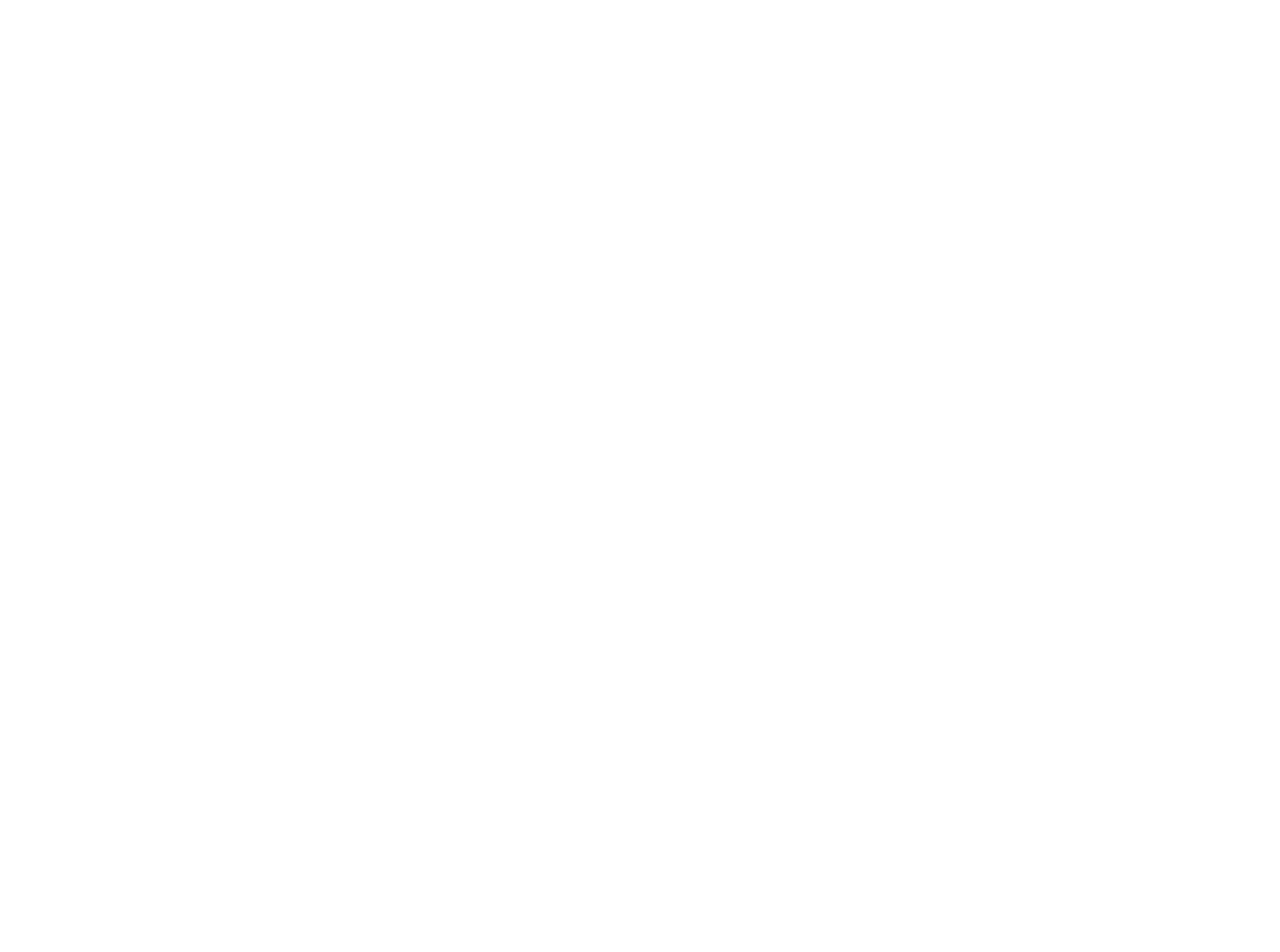
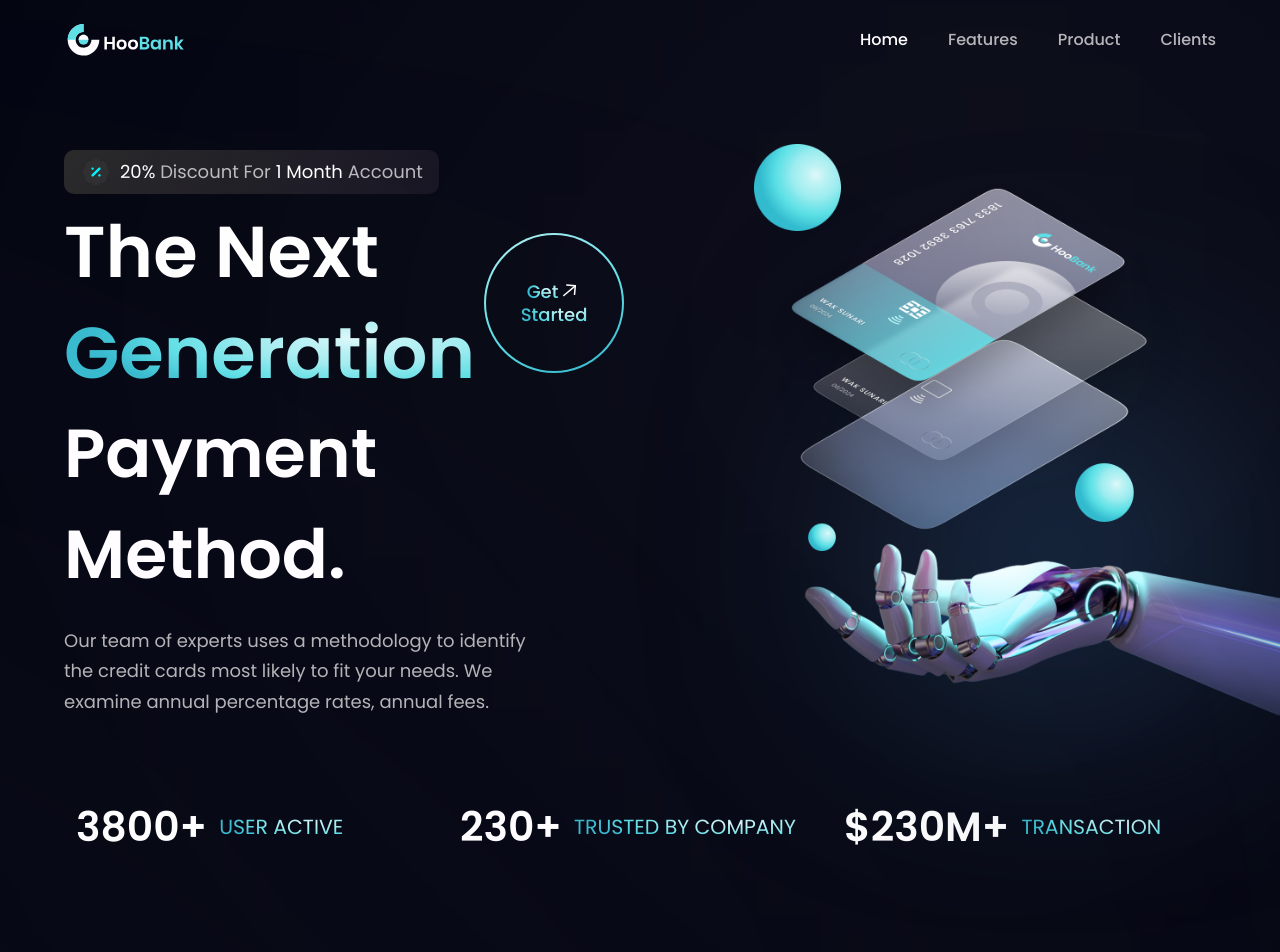
Before and after one commit to engenharia-solucoes/btm_frontend_101, a React (Vite) app: page /Home in a window 1280 px wide. Before the commit this address had no page. Shown: the top 952 px of the page. Before the commit the page ends 800 px from the top, so only its background shows below. Built offline with nearby package versions, Linux system fonts and the light colour scheme.

Commit message:
Animation Test 02 Updated and Routes Configured Fixed

```diff
--- a/package.json
+++ b/package.json
@@ -18,6 +18,8 @@
     "react-redux": "^8.1.1",
     "react-router-dom": "^6.14.1",
     "react-scroll": "^1.8.9",
+    "react-spring": "^9.7.2",
+    "react-typewriter-effect": "^1.1.0",
     "redux": "^4.2.1",
     "swiper": "^10.0.4",
     "zustand": "^4.3.9"
--- a/src/App.jsx
+++ b/src/App.jsx
@@ -14,10 +14,10 @@
         <AnimatePresence>
           <Router>
             <Routes>
-              <Route exact path="/" element={<Home />} />
-              <Route path="/Dashboard/Login" element={<Login />} />
-              <Route path="/Dashboard/Logout" element={<Login />} />
-              <Route path="/Dashboard/*" element={<Sidebar />} />
+              <Route exact path="/Home" element={<Home />} />
+              <Route path="/Login" element={<Login />} />
+              <Route path="/Logout" element={<Login />} />
+              <Route path="/*" element={<Sidebar />} />
             </Routes>
             <BackTopBtn />
           </Router>
--- a/src/components/content/LandingPage/GetStarted.jsx
+++ b/src/components/content/LandingPage/GetStarted.jsx
@@ -4,7 +4,7 @@
 import { arrowUp } from "../../../assets";
 
 const GetStarted = () => (
-  <Link to="/Dashboard/Login" className={`${styles.flexCenter} w-[140px] h-[140px] rounded-full bg-blue-gradient p-[2px] cursor-pointer`}>
+  <Link to="/Login" className={`${styles.flexCenter} w-[140px] h-[140px] rounded-full bg-blue-gradient p-[2px] cursor-pointer`}>
     <div className={`${styles.flexCenter} flex-col bg-primary w-[100%] h-[100%] rounded-full`}>
       <div className={`${styles.flexStart} flex-row`}>
         <p className="font-poppins font-medium text-[18px] leading-[23.4px]">
--- a/src/components/content/LandingPage/Stats.jsx
+++ b/src/components/content/LandingPage/Stats.jsx
@@ -1,12 +1,59 @@
+import { useEffect, useState } from 'react';
+import styles from "../../../style";
 import { stats } from "../../../Data";
-import styles from "../../../style";
+import { motion } from 'framer-motion';
 
-const Stats = () => (
+const Stats = () => {
+
+  const [currentStatIndex, setCurrentStatIndex] = useState(0);
+  const [visibleText, setVisibleText] = useState('');
+
+  useEffect(() => {
+
+    let timeout;
+
+    const typeText = () => {
+
+      const currentStat = stats[currentStatIndex];
+      const { value } = currentStat;
+
+      if (visibleText.length < value.length) {
+        setVisibleText(value.slice(0, visibleText.length + 1));
+        timeout = setTimeout(typeText, 100);
+      } else if (visibleText === value && visibleText.length === value.length) {
+        timeout = setTimeout(() => {
+          setCurrentStatIndex((currentStatIndex + 1) % stats.length);
+          setVisibleText('');
+        }, 500);
+      }
+    };
+
+    timeout = setTimeout(typeText, 200);
+
+    return () => {
+      clearTimeout(timeout);
+    };
+  }, [currentStatIndex, visibleText]);
+
+  return (
     <section className={`${styles.flexCenter} flex-row flex-wrap sm:mb-20 mb-6`}>
-    {stats.map((stat) => (
-      <div key={stat.id} className={`flex-1 flex justify-start items-center flex-row m-3`} >
+      {stats.map((stat, index) => (
+        <div
+          key={stat.id}
+          className={`flex-1 flex justify-start items-center flex-row m-3`}
+        >
           <h4 className="font-poppins font-semibold xs:text-[40.89px] text-[30.89px] xs:leading-[53.16px] leading-[43.16px] text-white">
-          {stat.value}
+            <span>{index === currentStatIndex ? (
+              <motion.span
+                initial={{ opacity: 0 }}
+                animate={{ opacity: 1 }}
+                transition={{ duration: 0.5 }}
+              >
+                {visibleText}
+              </motion.span>
+            ) : (
+              stat.value
+            )}</span>
           </h4>
           <p className="font-poppins font-normal xs:text-[20.45px] text-[15.45px] xs:leading-[26.58px] leading-[21.58px] text-gradient uppercase ml-3">
             {stat.title}
@@ -15,5 +62,6 @@
       ))}
     </section>
   );
+};
 
 export default Stats;
--- a/src/components/layout/Sidebar.jsx
+++ b/src/components/layout/Sidebar.jsx
@@ -52,6 +52,7 @@
             animate={{ opacity: 1 }}
             exit={{ opacity: 0 }}
           >
+
           <Routes>
             <Route exact path="/Dashboard" element={<Dashboard />} > </Route>
             <Route path="/Login" element={<Login />} > </Route>
--- a/src/components/layout/SidebarData.jsx
+++ b/src/components/layout/SidebarData.jsx
@@ -17,7 +17,7 @@
       <ul className="space-y-2">
         {navdatas.map((routes, i) => {
 
-          const routePath = `/Dashboard/${routes.name}`;
+          const routePath = `/${routes.name}`;
 
           return (
             <li
--- a/src/components/pages/Login.jsx
+++ b/src/components/pages/Login.jsx
@@ -20,7 +20,7 @@
       await authenticate(email, password);
       // Lógica de autenticação bem-sucedida
       setError('');
-      navigate('/Dashboard/Dashboard'); // Redirecionar para a página do sidebar
+      navigate('/Dashboard'); // Redirecionar para a página do sidebar
     } catch (error) {
       // Lógica de autenticação falhou
       setError(error);
@@ -50,7 +50,7 @@
           </div>
         }
 
-        <Link to="/" className="absolute top-8 left-10 m-8">
+        <Link to="/Home" className="absolute top-8 left-10 m-8">
           <div className="min-w-[2rem] h-[2rem]">
               <AiFillHome
                 className="w-full h-full rounded-full object-cover text-white hover:text-bondi-blue-500"
```
Also changed, not shown: index.html (line endings or trailing spaces), 1 other file (tests, documents, lock files or other folders). Lines whose indentation alone changed are shown as unchanged.
